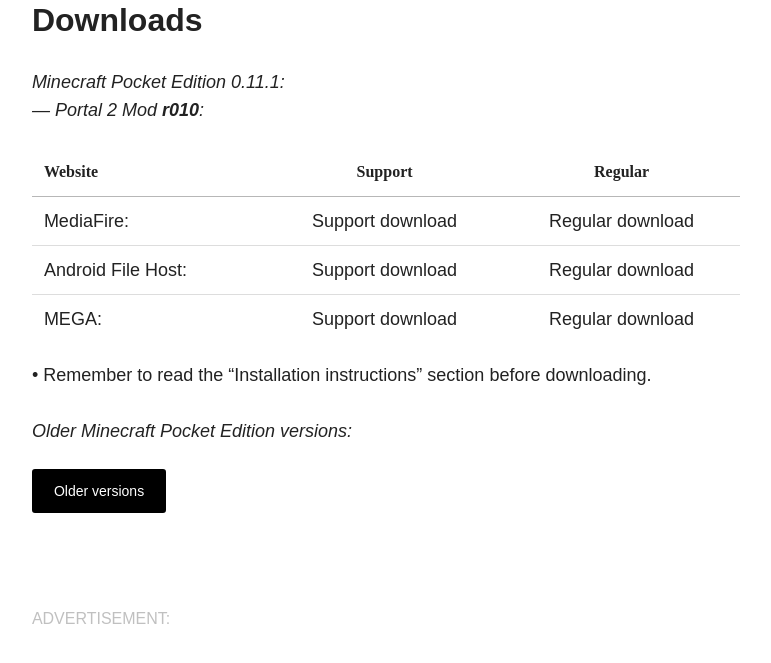
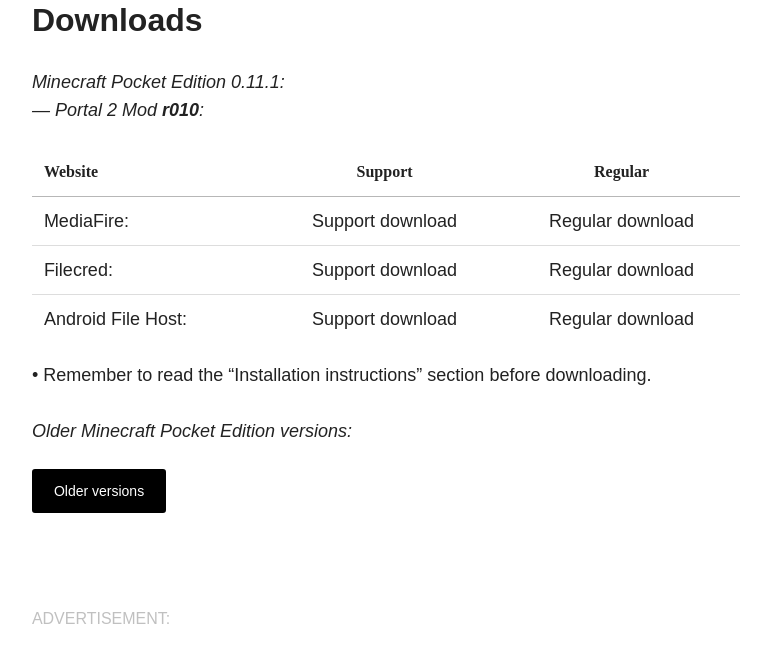
Before and after one commit to Desno365/Desno365.github.io, a Jekyll site: the page built from minecraft/portal2-mod/index.md, in a window 1280 px wide and 900 px high, scrolled down 2123 px. Shown: the top 663 px of the window, without its empty margins (254-1025 px from the left). Built offline with Jekyll 4.4.1, drawn with Linux system fonts in a browser that asks for light colours; nearby versions of some CDN libraries; comment, search, counter and statistics services are not loaded.

Commit message:
Filecred in Portal Mod

```diff
--- a/minecraft/portal2-mod/index.md
+++ b/minecraft/portal2-mod/index.md
@@ -47,8 +47,8 @@
 | Website | Support | Regular |
 |:--------|:-------:|:-------:|
 | MediaFire:         | [Support download](http://adf.ly/1IyyR1) | [Regular download](http://www.mediafire.com/download/yj055g2edqgd253/Portal_Mod_r010_Desno365.zip) |
+| Filecred:          | [Support download](http://adf.ly/1LkbRJ) | [Regular download](http://filecred.com/A23G55BB) |
 | Android File Host: | [Support download](http://adf.ly/1Iyxol) | [Regular download](https://www.androidfilehost.com/?fid=24052804347760623) |
-| MEGA:              | [Support download](http://adf.ly/1Iyy3x) | [Regular download](https://mega.nz/#!qgwilbRA!884KAdrcqhS4_znfXTmF1dQyP8MMK1-gpCtooCkVPdo) |
 |----
 {: rules="groups"}
 
```
